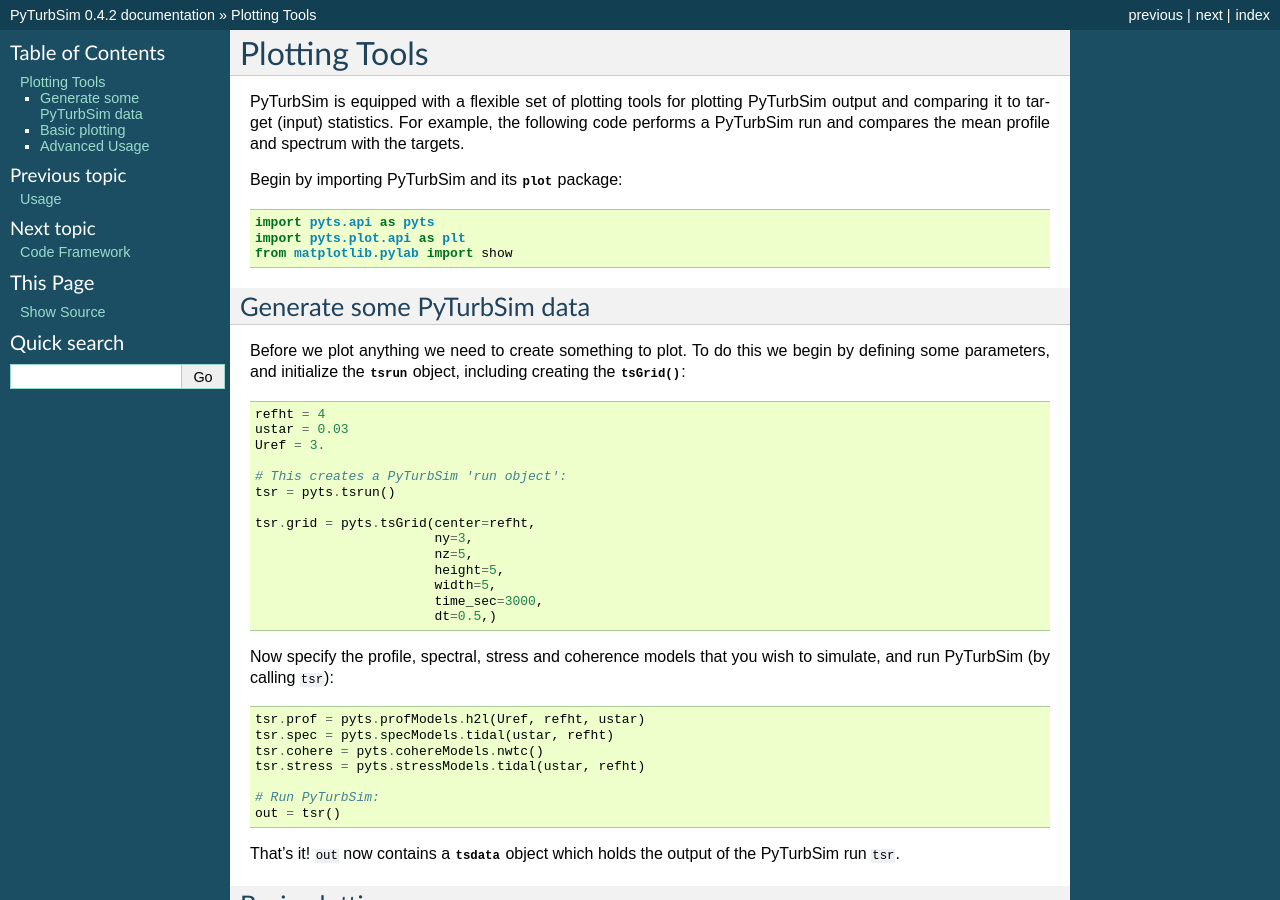
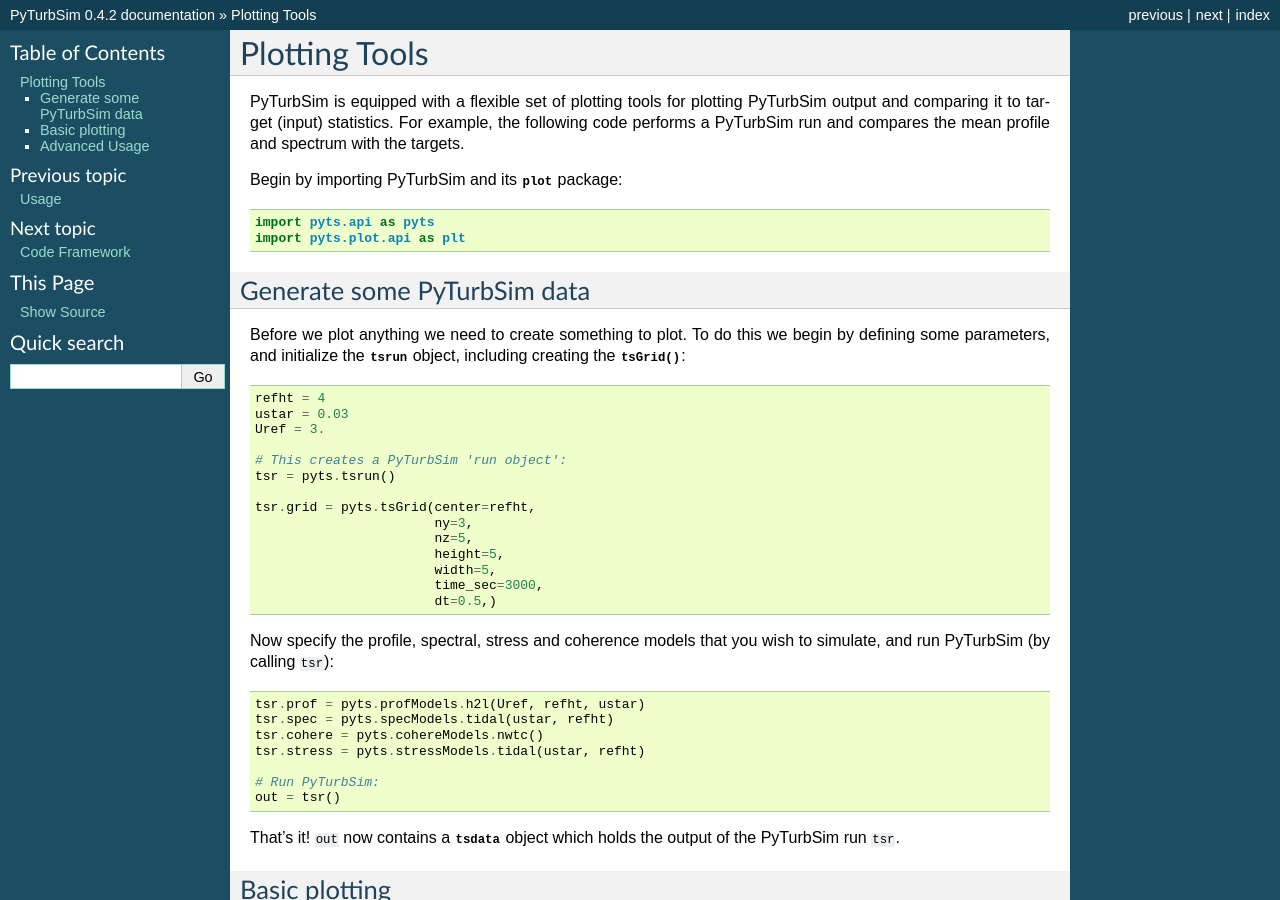
Before and after one commit to lkilcher/pyTurbSim, a Sphinx documentation site: the page built from doc/source/plotting-tools.rst, in a window 1280 px wide and 900 px high. Built offline with Sphinx 7.4.7, drawn with Linux system fonts in a browser that asks for light colours; pages that are not in the unit, such as notebooks, are missing from menus.

Commit message:
Minor language updates.

```diff
--- a/doc/source/plotting-tools.rst
+++ b/doc/source/plotting-tools.rst
@@ -10,7 +10,6 @@
 
   import pyts.api as pyts
   import pyts.plot.api as plt
-  from matplotlib.pylab import show
 
 Generate some |pyts| data
 -------------------------
```
Also changed, not shown: 1 other file.
